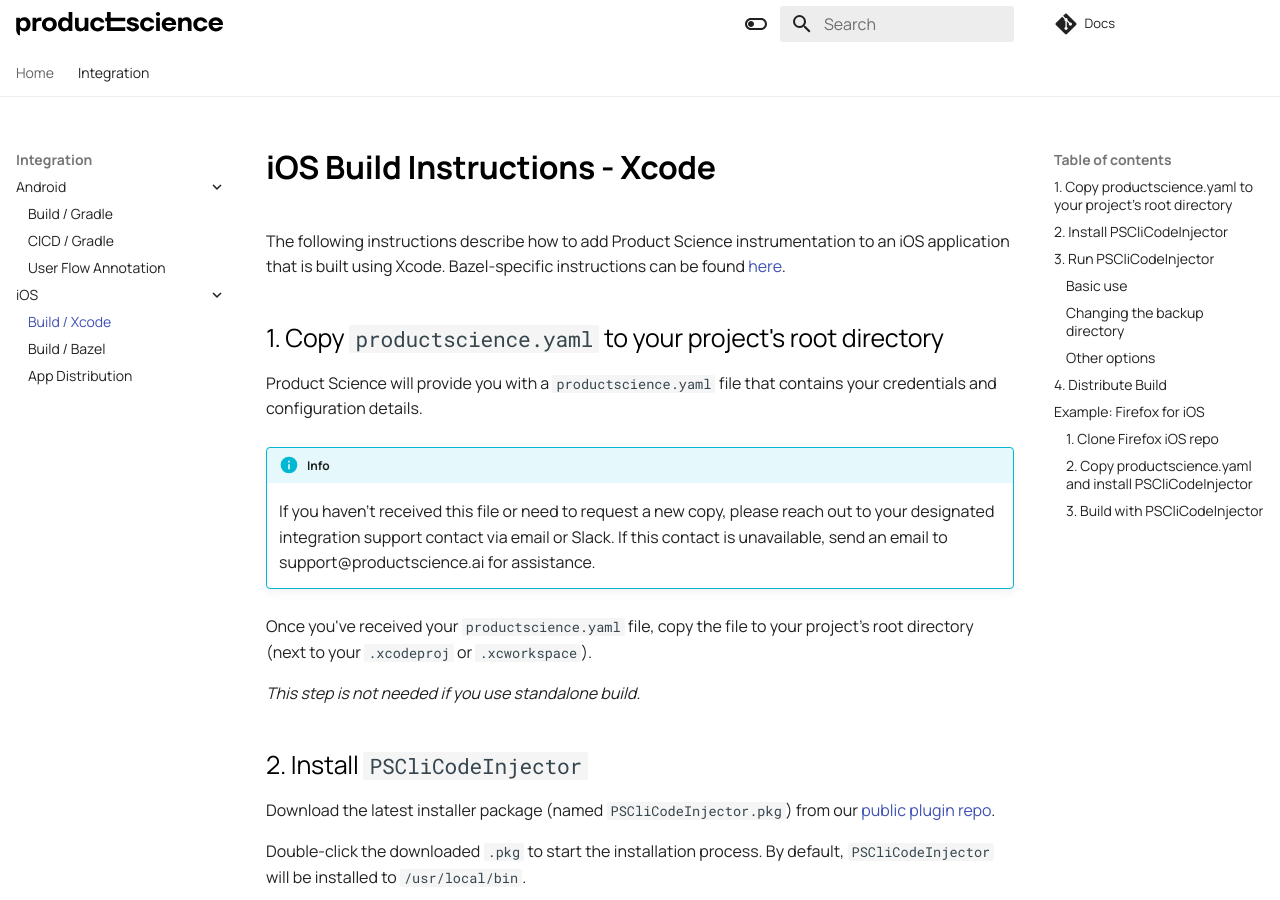
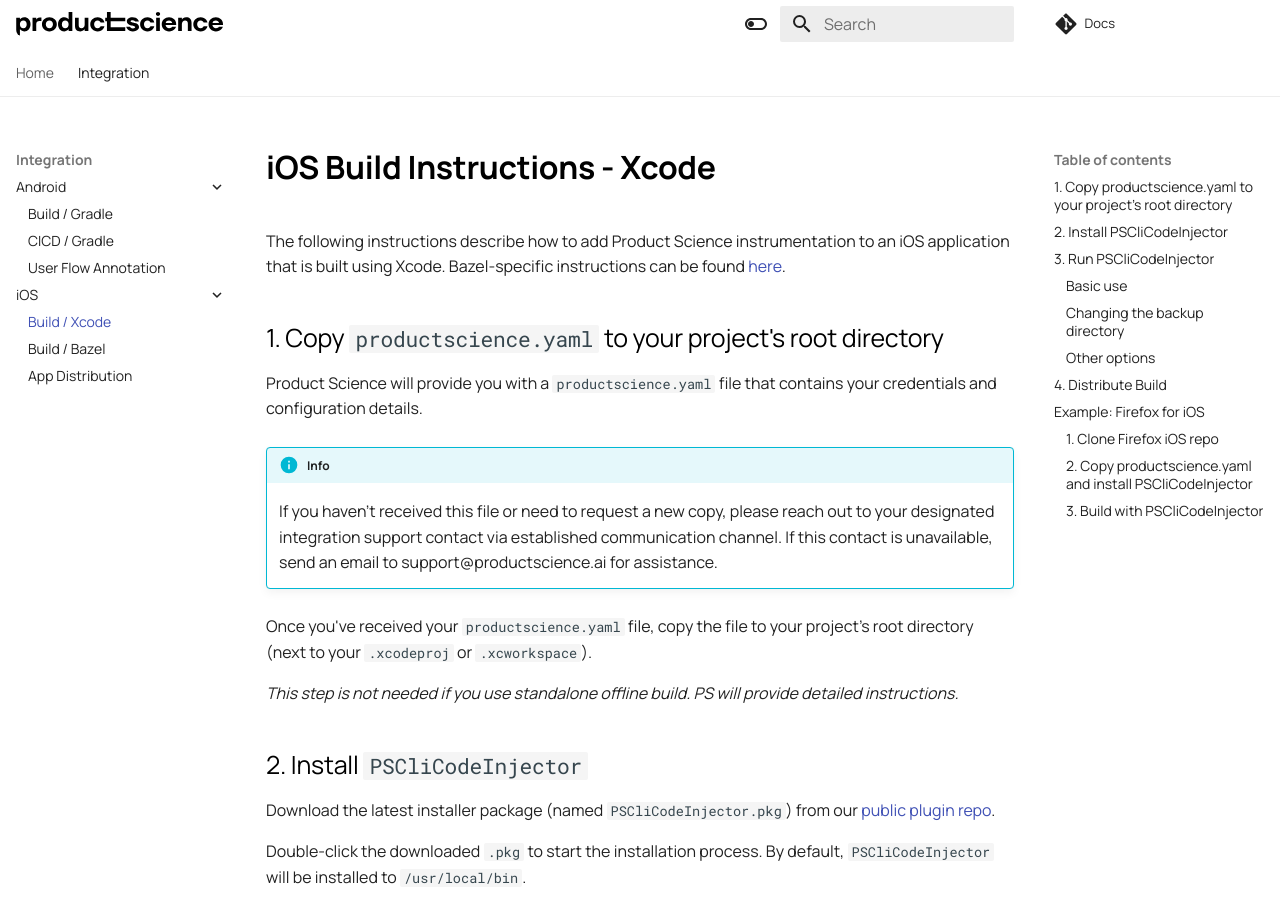
Before and after one commit to product-science/docs, an MkDocs documentation site: the page built from docs/ios/xcode.md, in a window 1280 px wide and 900 px high. Built offline with MkDocs 1.6.1 and Material for MkDocs 9.7.7, drawn with Linux system fonts in a browser that asks for light colours; some of the changed text lies outside the part shown.

Commit message:
PR feedback

````diff
--- a/docs/ios/xcode.md
+++ b/docs/ios/xcode.md
@@ -7,11 +7,12 @@ The following instructions describe how to add Product Science instrumentation t
 Product Science will provide you with a `productscience.yaml` file that contains your credentials and configuration details.
 
 !!! info
-    If you haven't received this file or need to request a new copy, please reach out to your designated integration support contact via email or Slack. If this contact is unavailable, send an email to support@productscience.ai for assistance.
+
+    If you haven't received this file or need to request a new copy, please reach out to your designated integration support contact via established communication channel. If this contact is unavailable, send an email to support@productscience.ai for assistance.
 
 Once you've received your `productscience.yaml` file, copy the file to your project's root directory (next to your `.xcodeproj` or `.xcworkspace`).
 
-_This step is not needed if you use standalone build._
+_This step is not needed if you use standalone offline build. PS will provide detailed instructions._
 
 ## 2. Install `PSCliCodeInjector`
 
@@ -86,14 +87,15 @@ Copy your `productscience.yaml` file to the `firefox-ios` directory as described
 
 Install `PSCliCodeInjector` as described in Step 2 above.
 
-*If you use standalone put `productscience.zip` archive in project directory.*
+*If you use a standalone offline build, put `productscience.zip` archive in the project directory.*
 
 ### 3. Build with `PSCliCodeInjector`
 
 The following example assumes that you are running the command from the cloned `firefox-ios` directory's parent directory, not from inside the `firefox-ios` directory.
 
 ```bash
-PSCliCodeInjector firefox-ios --backup-dir firefox-ios-BACKUP \
+PSCliCodeInjector firefox-ios \
+    --backup-dir firefox-ios-BACKUP \
     --console-build-command=\
       "xcodebuild \
           -project Client.xcodeproj \
````
Also changed, not shown: other parts of docs/ios/xcode.md (+1 -1 lines), docs/ios/bazel.md (+1 -1 lines).
